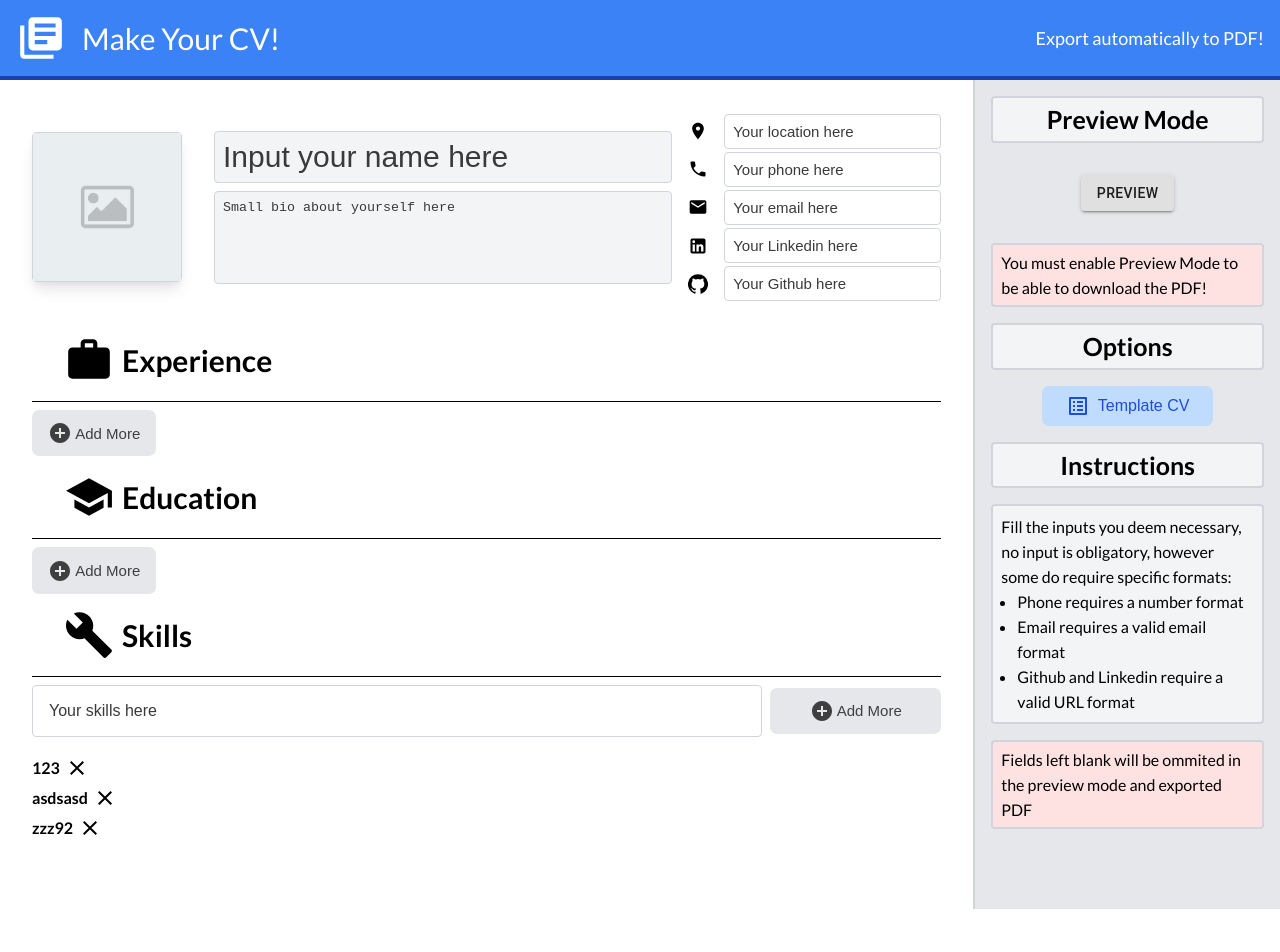
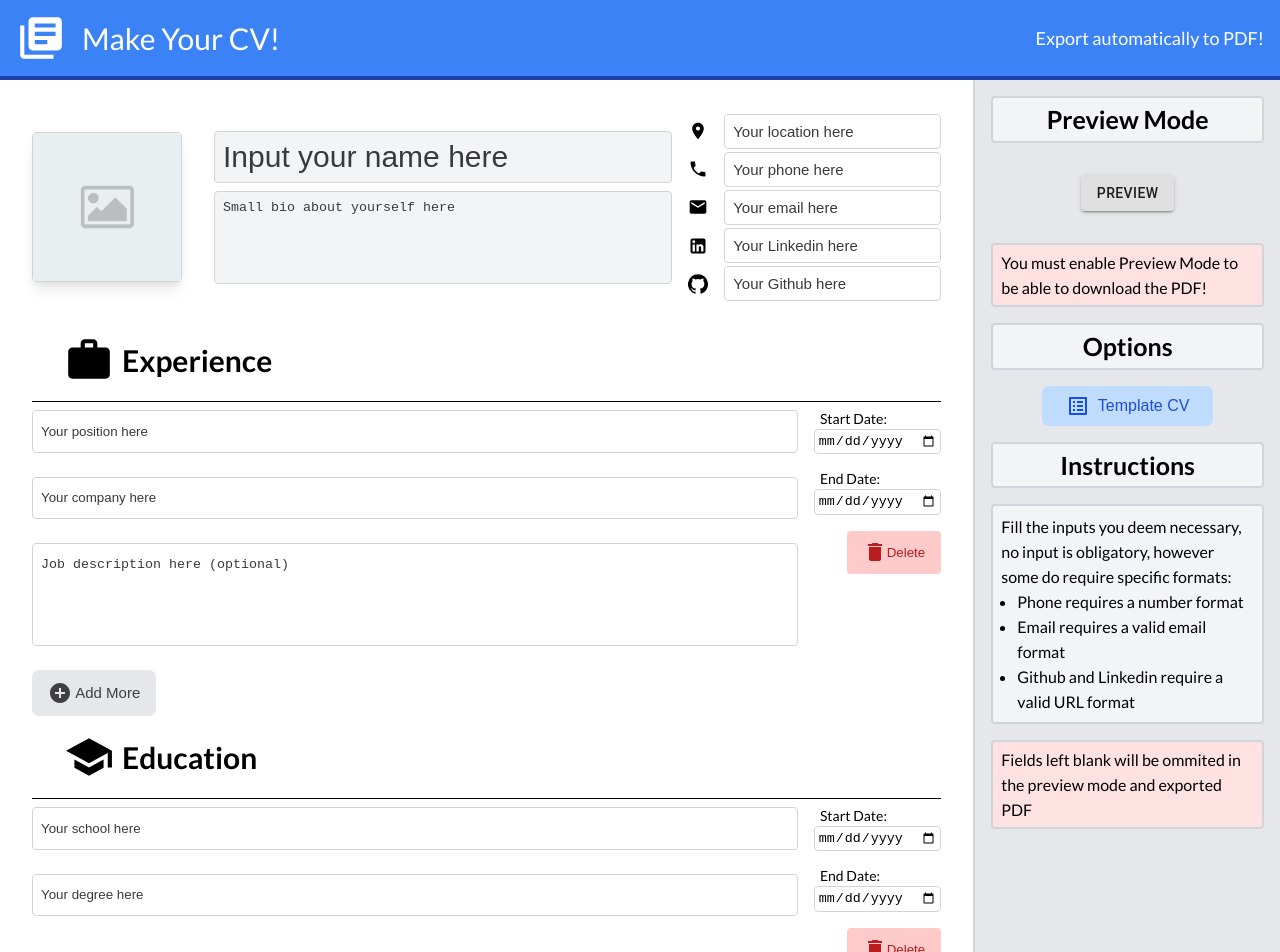
Before and after one commit to ceddah/CV_Aplication_ReactJS_App, a React (Create React App) app: page / in a window 1280 px wide. Shown: the top 952 px of the page. Before the commit the page ends 909 px from the top, so only its background shows below. Built offline with nearby package versions, Linux system fonts and the light colour scheme.

Commit message:
onChange for each input is dynamically updating

```diff
--- a/src/components/App.js
+++ b/src/components/App.js
@@ -7,10 +7,42 @@ import PreviewSection from './PreviewSection';
 import Sidebar from './Sidebar';
 
 const App = () => {
-    const [preview,setPreview] = useState(false)
+    const [preview,setPreview] = useState(false);
+    const [data,setData] = useState({
+        personal: {
+            img: '',
+            name: '',
+            bio: '',
+            location: '',
+            phone: '',
+            email: '',
+            linkedin: '',
+            github: ''
+        },
+        experience: [
+            {
+                position: '',
+                company: '',
+                description: '',
+                startDate: '',
+                endDate: '',
+                id: 1624163188501
+            }
+        ],
+        education: [
+            {
+                school: '',
+                degree: '',
+                startDate: '',
+                endDate: '',
+                id: 1624137888211
+            }
+        ],
+        skills: []
+    });
 
     const turnPreviewOn = () => setPreview(!preview);
-    console.log(preview);
+    console.log(data)
     return (
         <div className="App">
             <header className="App__header">
@@ -22,8 +54,8 @@ const App = () => {
             </header>
 
             <section className="section">
-                {!preview && <InputSection />}
-                {preview && <PreviewSection />}
+                {!preview && <InputSection data={data} setData={setData} />}
+                {preview && <PreviewSection data={data} />}
                 <Sidebar isPreview={preview} turnPreview={turnPreviewOn} />
             </section>
         </div>
--- a/src/components/InputSection.js
+++ b/src/components/InputSection.js
@@ -1,4 +1,4 @@
-import React from 'react'
+import React, {useState,useRef} from 'react'
 import RoomIcon from '@material-ui/icons/Room';
 import PhoneIcon from '@material-ui/icons/Phone';
 import EmailIcon from '@material-ui/icons/Email';
@@ -9,8 +9,108 @@ import BuildIcon from '@material-ui/icons/Build';
 import SchoolIcon from '@material-ui/icons/School';
 import AddCircleIcon from '@material-ui/icons/AddCircle';
 import CloseIcon from '@material-ui/icons/Close';
+import DeleteIcon from '@material-ui/icons/Delete';
 
-const InputSection = () => {
+const InputSection = ({data,setData}) => {
+    const [skillsInput,setSkillsInput] = useState('');
+    const dummyRef = useRef();
+
+    //Try the same approach when setting new data for exp and edu. data.education[idx].name
+    //IF this doesn't work for inputs try adding to each new field ID
+
+    const handleSkillsSubmit = (e) => {
+        e.preventDefault();
+        const newSkill = {
+            skill: skillsInput,
+            skillID: getRandomID()
+        };
+        if(skillsInput !== '') {
+            setData({...data, skills: [...data.skills, newSkill]});
+            setSkillsInput('');
+            dummyRef.current.scrollIntoView({ behavior: "smooth" });
+        }
+    }
+
+    const handleSkillsRemove = (id) => {
+        const newSkills = data.skills.filter(item => item.skillID !== id);
+        setData({...data, skills: newSkills});
+    }
+
+    const handleChangePersonalInfo = (e) => {
+        const {name,value} = e.target;
+        setData({...data, personal: {...data.personal, [name]: value}});
+    }
+
+    const handleChangeExperience = (handleFor, e, id) => {
+        const {name,value} = e.target
+        const newData = data[handleFor].map(item => {
+            if(item.id === id) {
+                return {...item, [name]: value}
+            }
+            return item;
+        })
+        setData({...data, [handleFor]: newData});
+    }
+
+    const renderExperienceInputs = () => {
+        return data.experience.map((item,index) => {
+            return (
+                <div key={index} className="form-control-field">
+                    <div className="controlled-inputs">
+                        <input value={data.experience[index].position} onChange={(e) => handleChangeExperience('experience', e, item.id)} type="text" name="position" placeholder="Your position here" />
+                        <input value={data.experience[index].company} onChange={(e) => handleChangeExperience('experience', e, item.id)} type="text" name="company" placeholder="Your company here" />
+                        <textarea value={data.experience[index].description} onChange={(e) => handleChangeExperience('experience', e, item.id)} name="description" cols="30" rows="5" placeholder="Job description here (optional)"></textarea>
+                    </div>
+                    <div className="dates">
+                        <div className="dates-control">
+                            <p>Start Date:</p>
+                            <input value={data.experience[index].startDate} onChange={(e) => handleChangeExperience('experience', e, item.id)} type="date" name="startDate" />
+                        </div>
+                        <div className="dates-control">
+                            <p>End Date:</p>
+                            <input value={data.experience[index].endDate} onChange={(e) => handleChangeExperience('experience', e, item.id)} type="date" name="endDate" />
+                        </div>
+                        <button className="remove-input" ><DeleteIcon /> Delete</button>
+                    </div>
+                </div>
+            )
+        })
+    }
+
+    const renderEducationInputs = () => {
+        return data.education.map((item,index) => {
+            return (
+                <div key={index + 5} className="form-control-field">
+                    <div className="controlled-inputs">
+                        <input value={data.education[index].school} onChange={(e) => handleChangeExperience('education', e, item.id)} type="text" name="school" placeholder="Your school here" />
+                        <input value={data.education[index].degree} onChange={(e) => handleChangeExperience('education', e, item.id)} type="text" name="degree" placeholder="Your degree here" />
+                    </div>
+                    <div className="dates">
+                        <div className="dates-control">
+                            <p>Start Date:</p>
+                            <input value={data.education[index].startDate} onChange={(e) => handleChangeExperience('education', e, item.id)} type="date" name="startDate" />
+                        </div>
+                        <div className="dates-control">
+                            <p>End Date:</p>
+                            <input value={data.education[index].endDate} onChange={(e) => handleChangeExperience('education', e, item.id)} type="date" name="endDate" />
+                        </div>
+                        <button className="remove-input" ><DeleteIcon /> Delete</button>
+                    </div>
+                </div>
+            )
+        })
+    }
+
+    const getRandomID = () => new Date().getTime();
+
+    const addAnotherFieldForExp = (val1,val2,val3,id) => {
+        setData({...data, experience: [...data.experience, { [val1]: '', [val2]: '', [val3]: '',startDate: '', endDate: '', id }]});
+    }
+
+    const addAnotherFieldForEdu = (val1,val2,id) => {
+        setData({...data, education: [...data.education, { [val1]: '', [val2]: '',startDate: '', endDate: '', id }]});
+    }
+
     return (
         <main className="section__inputs">
             <section className="personal-info">
@@ -18,66 +118,67 @@ const InputSection = () => {
                     <img src="./default-placeholder.png" alt="as" />
                 </div>
                 <div className="personal-info__inputs">
-                    <input type="text" name="name"  autoComplete="off" placeholder="Input your name here"/>
-                    <textarea name="bio" cols="30" rows="5" placeholder="Small bio about yourself here"></textarea>
+                    <input value={data.personal.name} onChange={handleChangePersonalInfo} type="text" name="name"  autoComplete="off" placeholder="Input your name here"/>
+                    <textarea value={data.personal.bio} onChange={handleChangePersonalInfo} name="bio" cols="30" rows="5" placeholder="Small bio about yourself here"></textarea>
                 </div>
                 <div className="contact-info">
                     <div className="contact-form-control">
                         <RoomIcon fontSize="small" />
-                        <input type="text" name="location" placeholder="Your location here" />
+                        <input value={data.personal.location} onChange={handleChangePersonalInfo} type="text" name="location" placeholder="Your location here" />
                     </div>
                     <div className="contact-form-control">
                         <PhoneIcon fontSize="small" />
-                        <input type="tel" name="phone" placeholder="Your phone here" />
+                        <input value={data.personal.phone} onChange={handleChangePersonalInfo} type="tel" name="phone" placeholder="Your phone here" />
                     </div>
                     <div className="contact-form-control">
                         <EmailIcon fontSize="small" />
-                        <input type="email" name="email" placeholder="Your email here" />
+                        <input value={data.personal.email} onChange={handleChangePersonalInfo} type="email" name="email" placeholder="Your email here" />
                     </div>
                     <div className="contact-form-control">
                         <LinkedInIcon fontSize="small" />
-                        <input type="url" name="linkedin" placeholder="Your Linkedin here" />
+                        <input value={data.personal.linkedin} onChange={handleChangePersonalInfo} type="url" name="linkedin" placeholder="Your Linkedin here" />
                     </div>
                     <div className="contact-form-control">
                         <GitHubIcon fontSize="small" />
-                        <input type="url" name="github" placeholder="Your Github here" />
+                        <input value={data.personal.github} onChange={handleChangePersonalInfo} type="url" name="github" placeholder="Your Github here" />
                     </div>
                 </div>
             </section>
 
             <section className="sect experience">
                 <h1 className="sect__header"><WorkIcon className="header-icon" /> Experience</h1>
-                <div className="sect__inputs"></div>
-                <button className="add-more"><AddCircleIcon className="add-more__btn" />Add More</button>
+                <div className="sect__inputs">
+                    {renderExperienceInputs()}
+                </div>
+                <button onClick={() => addAnotherFieldForExp('position','company', 'description', getRandomID())} className="add-more"><AddCircleIcon className="add-more__btn" />Add More</button>
             </section>
             <section className="sect education">
             <h1 className="sect__header"><SchoolIcon className="header-icon"/> Education</h1>
-                <div className="sect__inputs"></div>
-                <button className="add-more"><AddCircleIcon className="add-more__btn" />Add More</button>
+                <div className="sect__inputs">
+                    {renderEducationInputs()}
+                </div>
+                <button onClick={() => addAnotherFieldForEdu('school', 'degree', getRandomID())} className="add-more"><AddCircleIcon className="add-more__btn" />Add More</button>
             </section>
             <section className="sect skills">
                 <h1 className="sect__header"><BuildIcon className="header-icon" /> Skills</h1>
                 <div className="skills_input">
-                    <form>
-                        <input type="text" name="skills"  placeholder="Your skills here" />
+                    <form onSubmit={handleSkillsSubmit}>
+                        <input value={skillsInput} onChange={(e) => setSkillsInput(e.target.value)} type="text" name="skills"  placeholder="Your skills here" />
                         <button className="add-more"><AddCircleIcon className="add-more__btn" />Add More</button>
                     </form>
                     <ul className="skills_list">
-                        <li>
-                            <span>123</span>
-                            <CloseIcon className="close-icon" />
-                        </li>
-                        <li>
-                            <span>asdsasd</span>
-                            <CloseIcon className="close-icon"/>
-                        </li>
-                        <li>
-                            <span>zzz92</span>
-                            <CloseIcon className="close-icon"/>
-                        </li>
+                       {data.skills.map(item => {
+                           return (
+                            <li key={item.skillID}>
+                                <span>{item.skill}</span>
+                                <CloseIcon className="close-icon" onClick={() => handleSkillsRemove(item.skillID)} />
+                            </li>
+                           )
+                       })}
                     </ul>
                 </div>
             </section>
+            <div ref={dummyRef} className="dummyDiv"></div>
         </main>
     )
 }
--- a/src/components/styles/App.scss
+++ b/src/components/styles/App.scss
@@ -174,7 +174,7 @@ $border-color: rgb(209, 213, 219);
                     input {
                         flex: 1;
                         @include styleInputs();
-                        padding: 1rem;
+                        padding: 0.8rem 0.5rem;
                         font-size: 16px;
                     }
 
@@ -213,6 +213,85 @@ $border-color: rgb(209, 213, 219);
                 }
 
             }
+
+            // controlled inputs here
+            &__inputs {
+                .form-control-field {
+                    display: flex;
+                    flex-wrap: wrap;
+                    align-items: flex-start;
+                }
+
+                .controlled-inputs {
+                    flex: 1;
+                    display: flex;
+                    flex-direction: column;
+                    margin-right: 1rem;
+
+                    input,textarea {
+                        @include styleInputs();
+                        padding: 0.8rem 0.5rem;
+                    }
+
+                    input {
+                        margin-bottom: 1.5rem;
+                    }
+
+                    textarea {
+                        resize: none;
+                    }
+                }
+
+                .dates {
+                    &-control {
+                        margin-bottom: 1rem;
+
+                        p {
+                            font-size: 14px;
+                            margin: 0 0 0.1rem 0.4rem;
+                        }
+
+                        input {
+                            @include styleInputs();
+                            padding: 0.2rem;
+                        }
+                    }
+
+                    .remove-input {
+                        border-radius: 4px;
+                        border: none;
+                        padding: 0.6rem 1rem;
+                        display: flex;
+                        align-items: center;
+                        margin-left: auto;
+                        background-color: #FECACA;
+                        color: #B91C1C;
+                        cursor: pointer;
+                        transition: 0.1s all linear;
+
+                        &:hover {
+                            background-color: rgb(252, 165, 165)
+                        }
+
+                        &:active {
+                            transform: scale(0.95);
+                        }
+                    }
+                }
+            }
+        }
+
+        .dummyDiv {
+            width: 50px;
+            height: 50px;
+        }
+
+        .experience .controlled-inputs {
+            margin-bottom: 1.5rem;
+        }
+
+        .education .form-control-field {
+            margin-bottom: 1rem;
         }
     }
 
```
